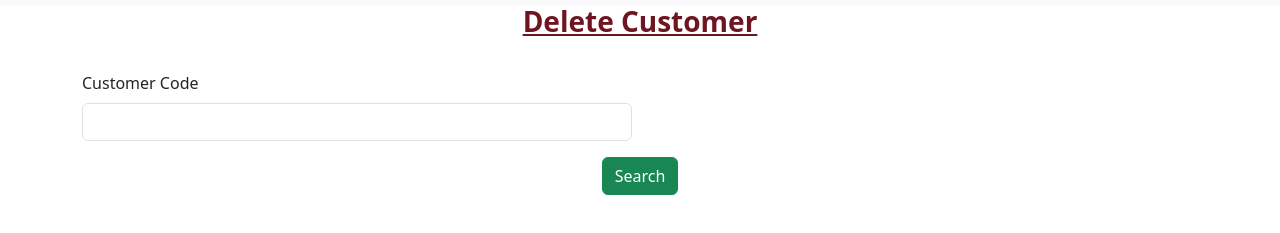
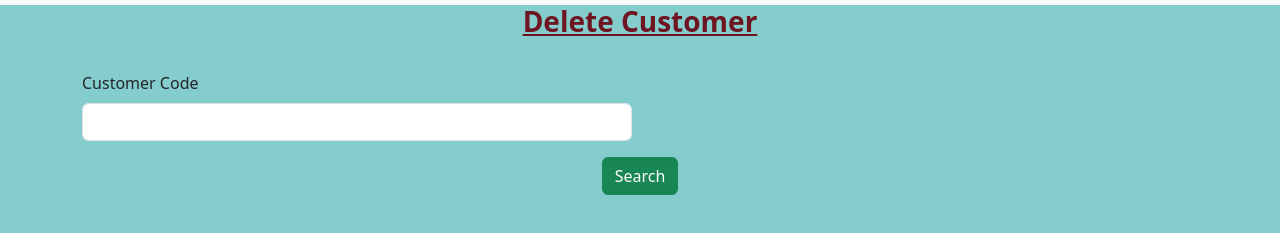
Before and after one commit to AnushaKAntonyAnu/Food_App, a plain HTML site: page delete.html in a window 1280 px wide. Shown: the part 51-284 px from the top of the page. Drawn offline with nearby package versions, Linux system fonts and the light colour scheme.

Commit message:
FoodOrder project completed

```diff
--- a/delete.html
+++ b/delete.html
@@ -7,6 +7,11 @@
     <meta charset="UTF-8">
     <meta name="viewport" content="width=device-width, initial-scale=1.0">
     <title>Document</title>
+    <style>
+      body{
+        background-color:rgb(133, 205, 205);
+      }
+    </style>
 </head>
 
 <body>
```
Also changed, not shown: index.html (+10 -3 lines), search.html (+5 -0 lines), viewall.html (+5 -0 lines).
